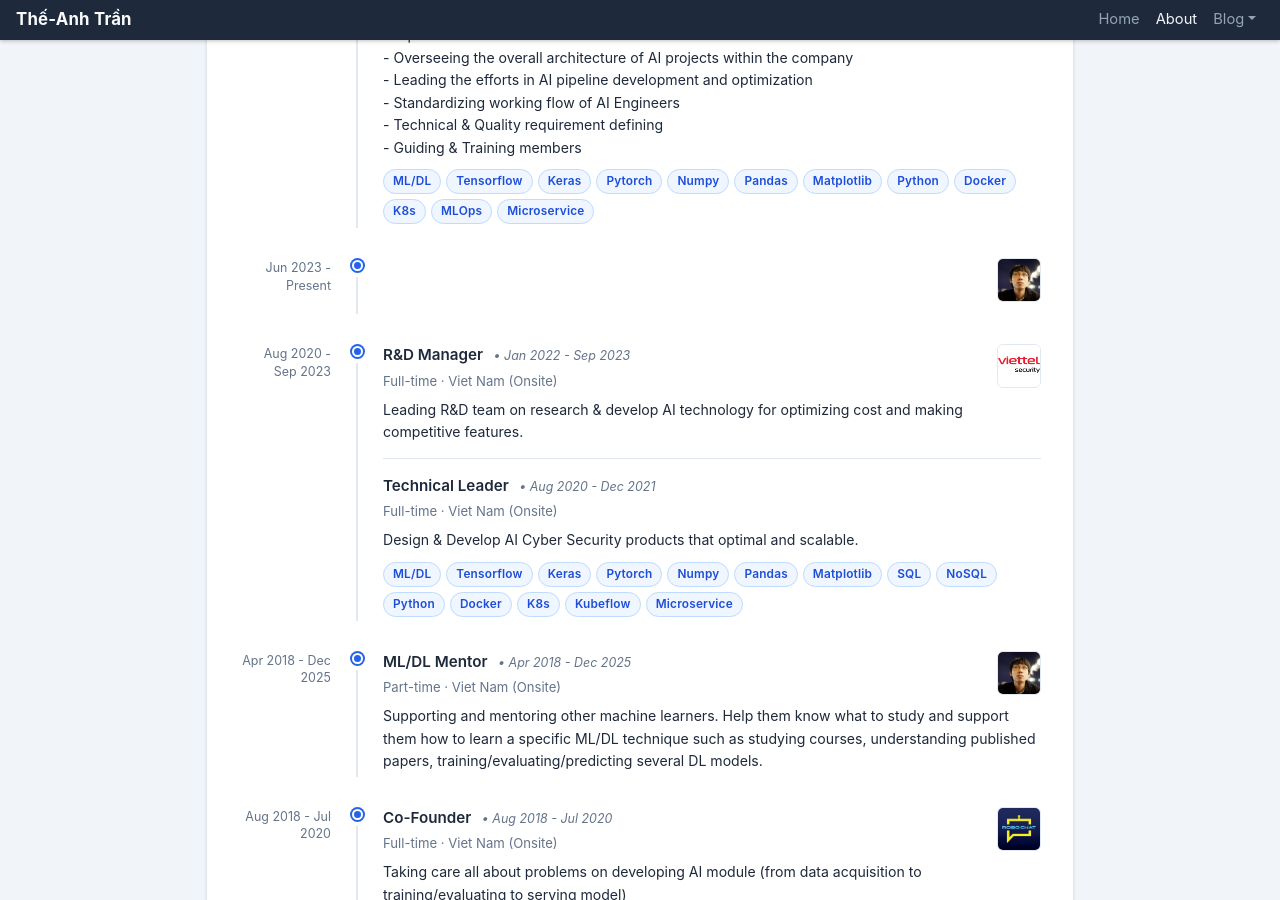
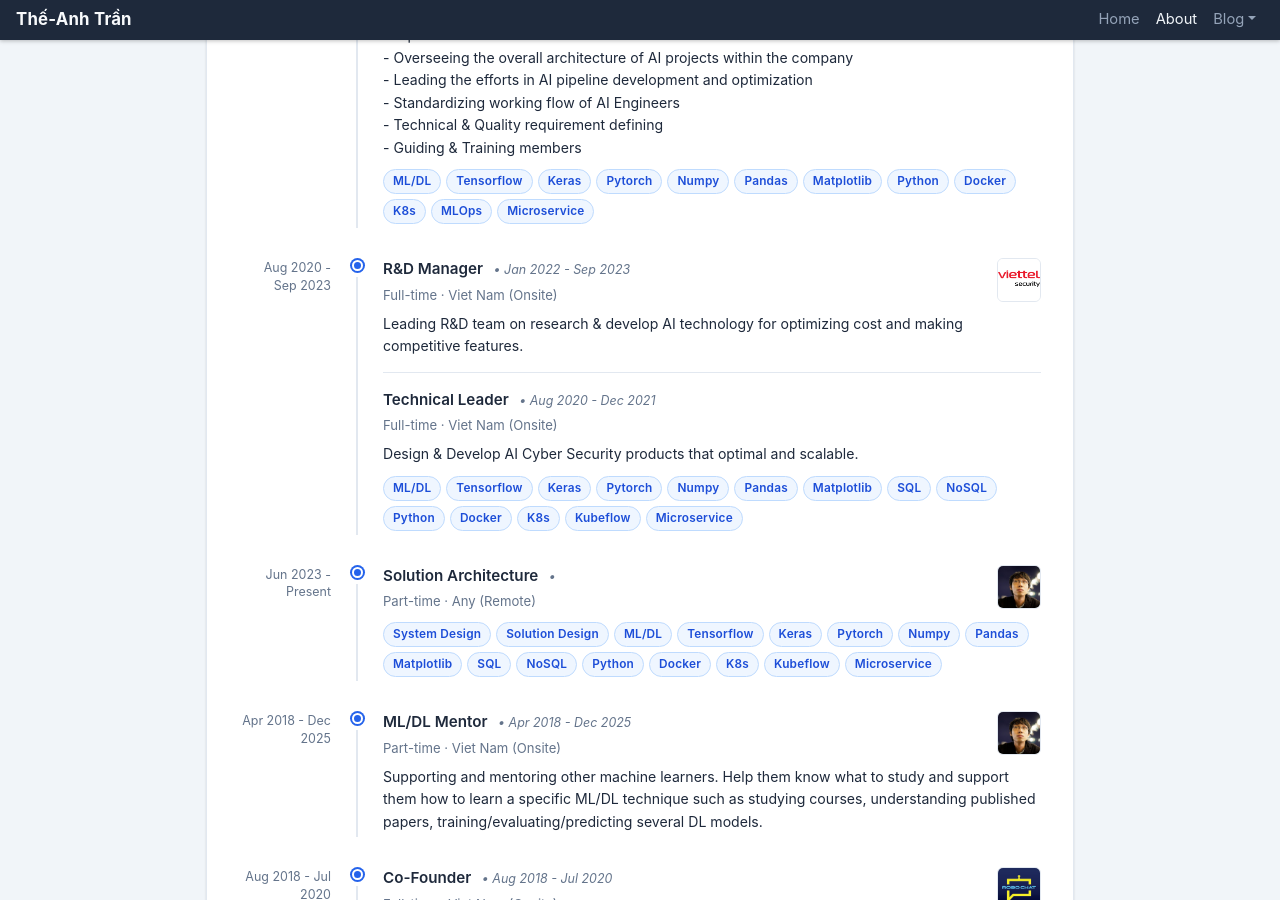
Before and after one commit to anhttmle/anhttmle.github.io, a Jekyll site: the page built from about.html, in a window 1280 px wide and 900 px high, scrolled down 437 px. Built offline with Jekyll 4.4.1, drawn with Linux system fonts in a browser that asks for light colours.

Commit message:
Update profile.yml

```diff
--- a/_data/profile.yml
+++ b/_data/profile.yml
@@ -33,14 +33,6 @@ experiences:
           <br>- Technical & Quality requirement defining
           <br>- Guiding & Training members"
           children:
-
-  - employer: "Freelancer"
-    time: "Jun 2023 - Present"
-    logo: "assets/profile/anhtt.jpg"
-    employment_type: "Part-time"
-    location: "Any"
-    location_type: "Remote"
-
   - employer: "Viettel Cyber Security"
     time: "Aug 2020 - Sep 2023"
     logo: "/assets/profile/vcs.png"
@@ -76,6 +68,34 @@ experiences:
         description:
           text: "Design & Develop AI Cyber Security products that optimal and scalable."
           children:
+  - employer: "Freelancer"
+    time: "Jun 2023 - Present"
+    logo: "assets/profile/anhtt.jpg"
+    skills:
+      - System Design
+      - Solution Design
+      - ML/DL
+      - Tensorflow
+      - Keras
+      - Pytorch
+      - Numpy
+      - Pandas
+      - Matplotlib
+      - SQL
+      - NoSQL
+      - Python
+      - Docker
+      - K8s
+      - Kubeflow
+      - Microservice
+    roles:
+      - name: "Solution Architecture"
+        employment_type: "Part-time"
+        location: "Any"
+        location_type: "Remote"
+        descriotion:
+          text: ""
+          children: ""
   - employer: "Myself"
     time: "Apr 2018 - Dec 2025"
     logo: "/assets/profile/anhtt.jpg"
```
